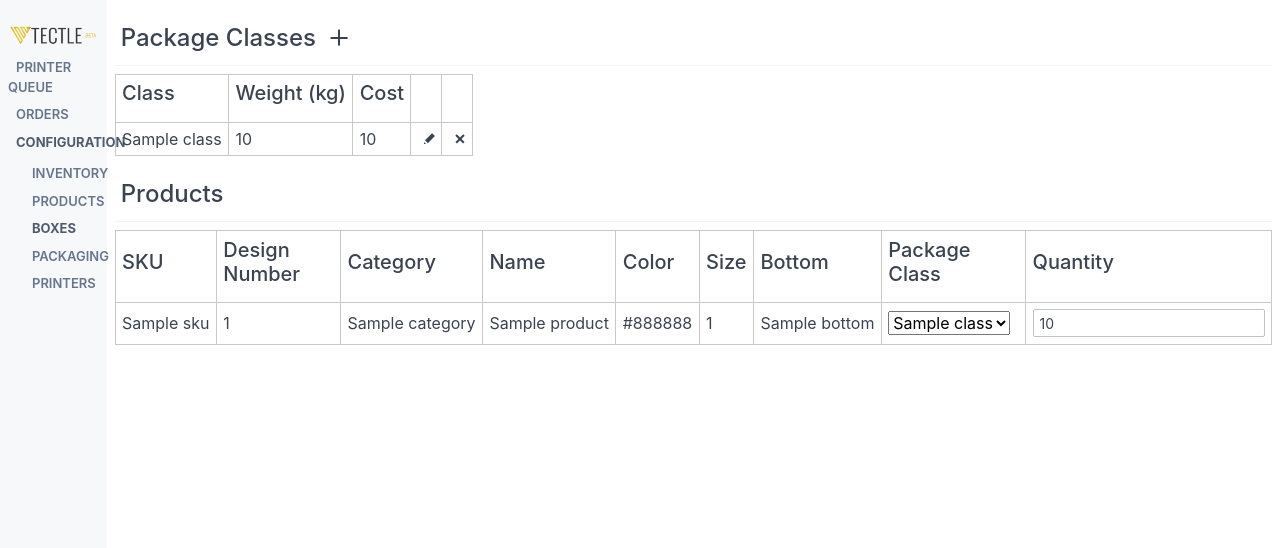
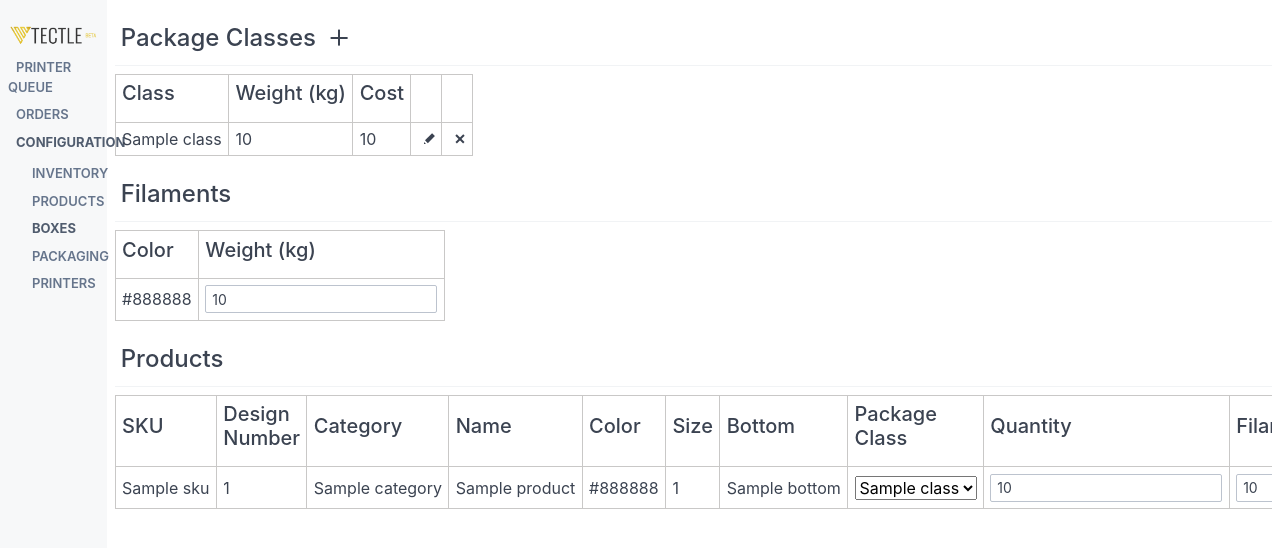
Before and after one commit to ksritharan/business-automation, a Flask app: template templates/products.html in a window 1280 px wide. Shown: the top 548 px of the page. Run offline with Flask 2, Linux system fonts and the light colour scheme; the template is opened without the code that fills it: most values are stand-ins (such as "Sample title", 1, 10 or a date in 2020); parts of the project's set-up code (start-up, migrations or seed data) failed here and were passed over.

Commit message:
Adding Resource Counter
- added filaments
- print time and filament weight kg
- box quantity
- automatically subtracts when creating manifest

```diff
--- a/app.py
+++ b/app.py
@@ -125,11 +125,11 @@ def inventory2(strategy):
 
 @app.route('/inventory/add', methods=['POST'])
 def add_inventory():
-    inv_data = {
+    form_data = {
         'sku': request.form.get('sku', ''),
         'quantity': request.form.get('quantity', 0)
     }
-    return do_add_items(inv_data)
+    return do_add_items(form_data)
 
 @app.route('/inventory/random', methods=['POST'])
 def random_add():
@@ -137,11 +137,11 @@ def random_add():
 
 @app.route('/inventory/edit', methods=['POST'])
 def edit_inventory():
-    inv_data = {
+    form_data = {
         'sku': request.form.get('sku', ''),
         'quantity': request.form.get('quantity', 0),
     }
-    return do_edit_items(inv_data)
+    return do_edit_items(form_data)
 
 @app.route('/manifest/create', methods=['POST'])
 def create_manifest():
@@ -154,7 +154,7 @@ def boxes():
 
 @app.route('/boxes/add', methods=['POST'])
 def add_boxes():
-    box_data = {
+    form_data = {
         'type': request.form.get('type', ''),
         'length_cm': request.form.get('length_cm', ''),
         'width_cm': request.form.get('width_cm', ''),
@@ -165,11 +165,11 @@ def add_boxes():
         'cost': request.form.get('cost', ''),
         'weight_kg': request.form.get('weight_kg', '')
     }
-    return do_add_boxes(box_data)
+    return do_add_boxes(form_data)
 
 @app.route('/boxes/edit', methods=['POST'])
 def edit_boxes():
-    box_data = {
+    form_data = {
         'id': request.form.get('id', ''),
         'type': request.form.get('type', ''),
         'length_cm': request.form.get('length_cm', ''),
@@ -181,7 +181,7 @@ def edit_boxes():
         'cost': request.form.get('cost', ''),
         'weight_kg': request.form.get('weight_kg', '')
     }
-    return do_edit_boxes(box_data)
+    return do_edit_boxes(form_data)
 
 @app.route('/boxes/remove', methods=['POST'])
 def remove_boxes():
@@ -191,6 +191,14 @@ def remove_boxes():
 @app.route('/boxes/shipping', methods=['POST'])
 def shipping_costs():
     return do_shipping_costs()
+
+@app.route('/boxes/inventory/edit', methods=['POST'])
+def box_inventory():
+    form_data = {
+        'id': request.form.get('id', ''),
+        'quantity': request.form.get('quantity', 0),
+    }
+    return do_edit_box_inventory(form_data)
 
 @app.route('/orders/<string:manifest>')
 def orders_manifest2(manifest):
@@ -212,27 +220,51 @@ def edit_products():
 
 @app.route('/products/class/add', methods=['POST'])
 def add_class():
-    class_data = {
+    form_data = {
         'class': request.form.get('class', ''),
         'weight_kg': request.form.get('weight_kg', ''),
         'cost': request.form.get('cost', '')
     }
-    return do_add_class(class_data)
+    return do_add_class(form_data)
 
 @app.route('/products/class/edit', methods=['POST'])
 def edit_class():
-    class_data = {
+    form_data = {
         'id': request.form.get('id', ''),
         'class': request.form.get('class', ''),
         'weight_kg': request.form.get('weight_kg', ''),
         'cost': request.form.get('cost', '')
     }
-    return do_edit_class(class_data)
+    return do_edit_class(form_data)
 
 @app.route('/products/class/remove', methods=['POST'])
 def remove_class():
     class_id = request.form.get('id', '')
     return do_remove_class(class_id)
+
+@app.route('/filament/edit', methods=['POST'])
+def edit_filament():
+    form_data = {
+        'color': request.form.get('color', ''),
+        'weight_kg': request.form.get('weight_kg', 0),
+    }
+    return do_edit_filament(form_data)
+
+@app.route('/products/weight/edit', methods=['POST'])
+def edit_product_weight():
+    form_data = {
+        'sku': request.form.get('sku', ''),
+        'filament_weight_kg': request.form.get('filament_weight_kg', '')
+    }
+    return do_edit_product_weight(form_data)
+
+@app.route('/products/print-time/edit', methods=['POST'])
+def edit_product_print_time():
+    form_data = {
+        'sku': request.form.get('sku', ''),
+        'increment': request.form.get('increment', 0)
+    }
+    return do_edit_product_print_time(form_data)
 
 @app.route('/packaging/')
 def packaging():
@@ -279,7 +311,7 @@ def printer_fileinfo(printer_ip):
 @app.route('/etsy')
 def etsy():
     return do_etsy()
-@app.route('/etsy_callback')
+@app.route('/etsy-callback')
 def etsy_callback():
     return do_etsy_callback(request)
 
--- a/static/js/products.js
+++ b/static/js/products.js
@@ -159,3 +159,106 @@ function sendEditQty(sku, input) {
     xhr.send($.param(data));
   }
 }
+
+function sendEditWeight(color, input) {
+  var weight = $(input).val();
+
+  if (weight != '') {
+    var data = {
+      'color': color,
+      'weight_kg': parseFloat(weight)
+    };
+
+    var xhr = new XMLHttpRequest();
+    xhr.open('POST', '/filament/edit', true);
+    xhr.setRequestHeader("Content-Type", "application/x-www-form-urlencoded");
+    xhr.onreadystatechange = function() { // Call a function when the state changes.
+      if (this.readyState === XMLHttpRequest.DONE) {
+        if (this.status === 200) {
+          $(input).addClass("is-success");
+          setTimeout(function() {
+            $(input).removeClass("is-success");
+          }, 300);
+
+        }
+        else {
+          alert('Error editing filament\ncolor: '+color+'\nweight: '+weight+' kg\n'+this.responseText);
+        }
+      }
+    }
+    xhr.send($.param(data));
+  }
+}
+
+function sendEditProductWeight(sku, input) {
+  var weight = $(input).val();
+
+  if (weight != '') {
+    var data = {
+      'sku': sku,
+      'filament_weight_kg': parseFloat(weight)
+    };
+
+    var xhr = new XMLHttpRequest();
+    xhr.open('POST', '/products/weight/edit', true);
+    xhr.setRequestHeader("Content-Type", "application/x-www-form-urlencoded");
+    xhr.onreadystatechange = function() { // Call a function when the state changes.
+      if (this.readyState === XMLHttpRequest.DONE) {
+        if (this.status === 200) {
+          $(input).addClass("is-success");
+          setTimeout(function() {
+            $(input).removeClass("is-success");
+          }, 300);
+
+        }
+        else {
+          alert('Error editing product weight\nsku: '+sku+'\nweight: '+weight+' kg\n'+this.responseText);
+        }
+      }
+    }
+    xhr.send($.param(data));
+  }
+}
+
+function sendEditPrintTime(unit, sku, input) {
+  var oldValue = parseInt($(input).attr('old-value'));
+  var newValue = parseInt($(input).val());
+  if ( !isNaN(newValue) ) {
+    var multiplier = 0;
+    if (unit == 'H') {
+      multiplier = 3600;
+    }
+    else if (unit == 'M') {
+      multiplier = 60;
+    }
+    else if (unit == 'S') {
+      multiplier = 1;
+    }
+    var increment = multiplier * (newValue - oldValue);
+    var data = {
+      'sku': sku,
+      'increment': increment
+    };
+    console.log(unit + " " + oldValue + " -> " + newValue + " " + increment);
+
+    $(input).attr('old-value', newValue);
+    var xhr = new XMLHttpRequest();
+    xhr.open('POST', '/products/print-time/edit', true);
+    xhr.setRequestHeader("Content-Type", "application/x-www-form-urlencoded");
+    xhr.onreadystatechange = function() { // Call a function when the state changes.
+      if (this.readyState === XMLHttpRequest.DONE) {
+        if (this.status === 200) {
+          $(input).addClass("is-success");
+          setTimeout(function() {
+            $(input).removeClass("is-success");
+          }, 300);
+        }
+        else {
+          alert('Error editing product print time\nsku: '+sku+'\nincrement: '+increment+' (s)\n'+this.responseText);
+          $(input).attr('old-value', oldValue);
+        }
+      }
+    }
+    xhr.send($.param(data));
+  }
+}
--- a/templates/products.html
+++ b/templates/products.html
@@ -51,6 +51,34 @@
     {% endfor %}
   </table>
   <br />
+  <h4 class="noselect page-title">Filaments
+  </h4>
+  <div class="divider" ></div>
+  <table class="data-table noselect">
+    <thead>
+      <tr>
+        <td>
+          <h5>Color</h5>
+        </td>
+        <td>
+          <h5>Weight (kg)</h5>
+        </td>
+      </tr>
+    </thead>
+    {% for filament in filament_inventory %}
+    <tr>
+      <td>
+        {{ filament.color }}
+      </td>
+      <td>
+        <div class="form-group">
+          <input class="form-input form-val small-input input-sm" key="weight" oninput="sendEditWeight('{{ filament.color }}', this)" id="edit-input-weight" type="number" min="0" step="0.001" value="{{ filament.weight_kg }}">
+        </div>
+      </td>
+    </tr>
+    {% endfor %}
+  </table>
+  <br />
   <h4 class="page-title">Products
   </h4>
   <div class="divider" ></div>
@@ -83,6 +111,12 @@
         </td>
         <td>
           <h5>Quantity</h5>
+        </td>
+        <td>
+          <h5>Filament Weight (kg)</h5>
+        </td>
+        <td>
+          <h5>Print Time</h5>
         </td>
       </tr>
     </thead>
@@ -123,12 +157,26 @@
           </select>
         </div>
         {% endif %}
-     </td>
+      </td>
       <td>
         <div class="form-group">
           <input class="form-input form-val small-input input-sm" key="qty" oninput="sendEditQty('{{ product.sku }}', this)" id="add-input-qty" type="number" min="0" step="1" value="{{ product.quantity }}">
         </div>
-     </td>
+      </td>
+      <td>
+        <div class="form-group">
+          <input class="form-input form-val small-input input-sm" key="weight" oninput="sendEditProductWeight('{{ product.sku }}', this)" id="edit-product-weight" type="number" min="0" step="0.001" value="{{ product.filament_weight_kg }}">
+        </div>
+      </td>
+      <td>
+        <div class="form-group">
+          <input class="form-input form-val small-input input-sm" style="width: 45px" key="hours" oninput="sendEditPrintTime('H','{{ product.sku }}', this)" id="edit-product-weight" type="number" min="0" max="100" step="1" value="{{ product.print_time_hours }}" old-value="{{ product.print_time_hours }}">
+          :
+          <input class="form-input form-val small-input input-sm" style="width: 45px" key="minutes" oninput="sendEditPrintTime('M','{{ product.sku }}', this)" id="edit-product-weight" type="number" min="0" max="59" step="1" value="{{ product.print_time_minutes }}" old-value="{{ product.print_time_minutes }}">
+          :
+          <input class="form-input form-val small-input input-sm" style="width: 45px" key="seconds" oninput="sendEditPrintTime('S','{{ product.sku }}', this)" id="edit-product-weight" type="number" min="0" max="59" step="1" value="{{ product.print_time_seconds }}" old-value="{{ product.print_time_seconds }}">
+        </div>
+      </td>
     </tr>
     {% endfor %}
   </table>
```
Also changed, not shown: scripts/upgrade.py (+17 -0 lines), static/js/boxes.js (+30 -0 lines), templates/boxes.html (+8 -0 lines).
